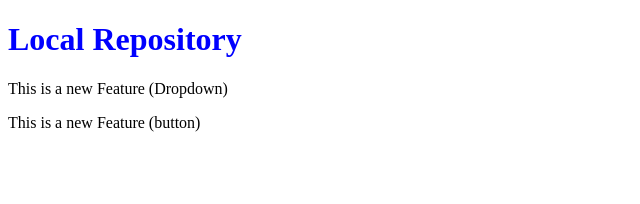
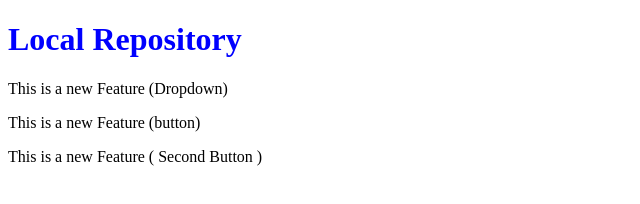
Before and after one commit to realatta/localrepo, a plain HTML site: page index.html in a window 1280 px wide. Shown: the whole page, without its empty margins (0-640 px from the left). Drawn offline with Linux system fonts and the light colour scheme.

Commit message:
Add Second Button

```diff
--- a/index.html
+++ b/index.html
@@ -10,6 +10,6 @@
     <h1>Local Repository</h1>
     <p>This is a new Feature (Dropdown)</p>
     <p>This is a new Feature (button)</p>
-
+    <p>This is a new Feature ( Second Button ) </p>
 </body>
 </html>
```
